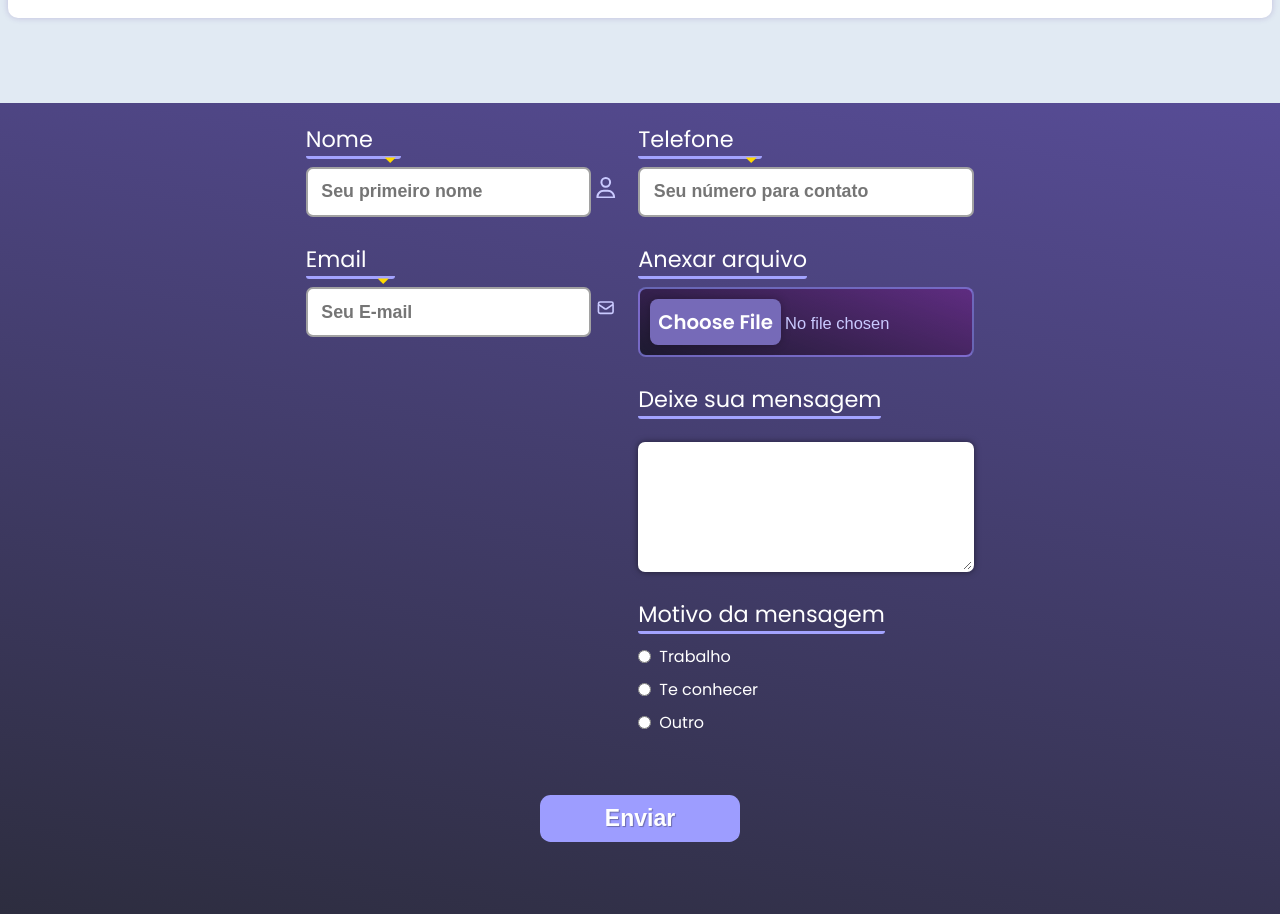
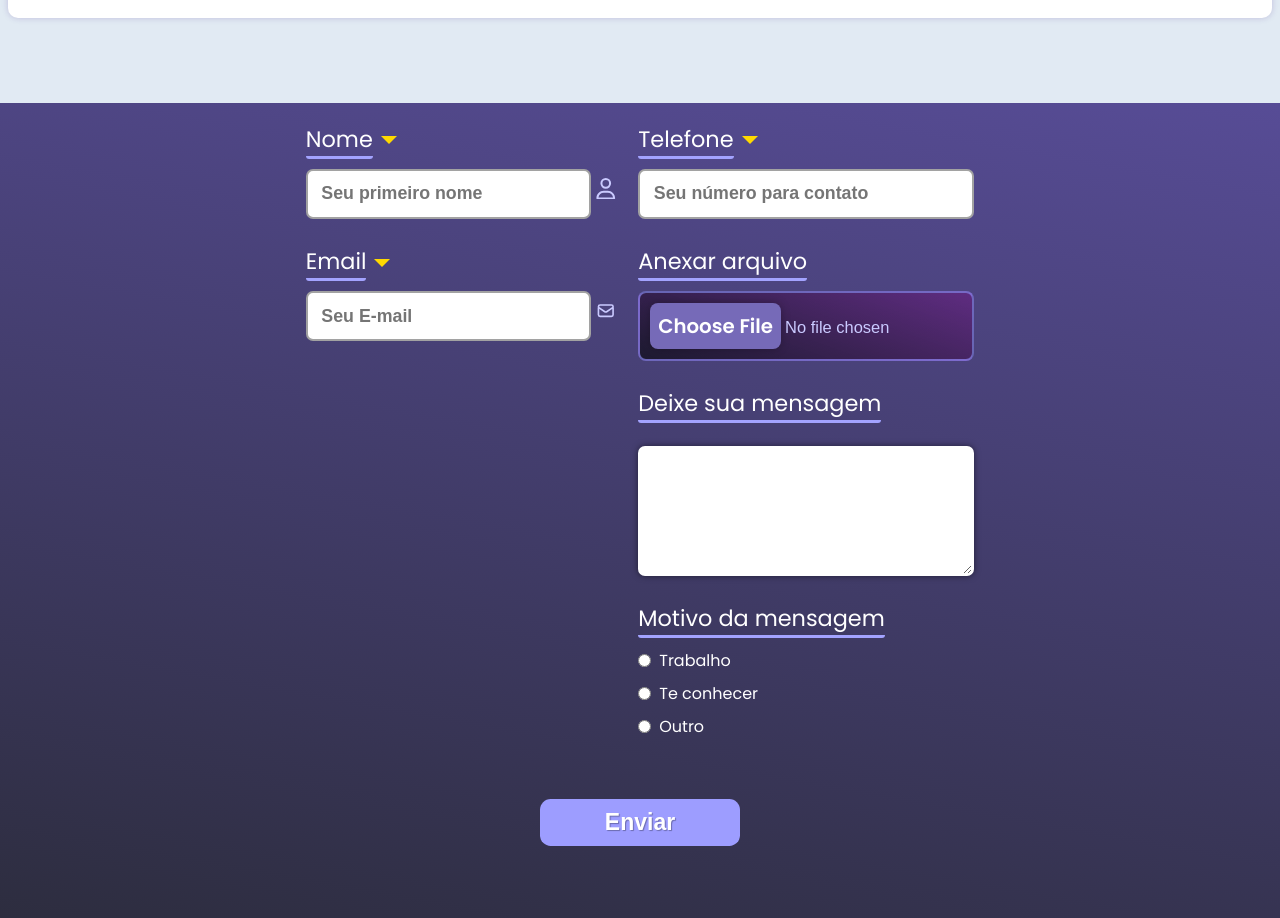
Before and after one commit to SantV7/formulario, a React (Vite) app: page / in a window 1280 px wide. Shown: the part 845-1763 px from the top of the page. Built offline with nearby package versions, Linux system fonts and the light colour scheme.

Commit message:
Adding effect on arrow indicator

```diff
--- a/src/components/Form.jsx
+++ b/src/components/Form.jsx
@@ -15,7 +15,8 @@ const Form = () => {
         {/* Primeira coluna */}
         <div className="input_data">
           <div className="label_position">
-            <label htmlFor="name_user">Nome <IoMdArrowDropdown className="icon_arrow_indicator" /></label>
+            <label htmlFor="name_user">Nome</label>
+            <IoMdArrowDropdown size={32} className="icon_arrow_indicator" />
           </div>
           <div className="input_display">
             <input
@@ -34,7 +35,8 @@ const Form = () => {
           </div>
 
           <div className="label_position">
-            <label htmlFor="email_user">Email <IoMdArrowDropdown className="icon_arrow_indicator" /></label>
+            <label htmlFor="email_user">Email</label>
+            <IoMdArrowDropdown size={32} className="icon_arrow_indicator" />
           </div>
           <div className="input_display">
             <input
@@ -55,7 +57,8 @@ const Form = () => {
 
         <div className="input_data">
           <div className="label_position">
-            <label htmlFor="cell_phone_input">Telefone <IoMdArrowDropdown className="icon_arrow_indicator" /></label>
+            <label htmlFor="cell_phone_input">Telefone</label>
+            <IoMdArrowDropdown size={32} className="icon_arrow_indicator" />
           </div>
           <div className="input_display">
             <input
--- a/src/styles/form/form.css
+++ b/src/styles/form/form.css
@@ -19,6 +19,7 @@ form {
 
 .label_position {
    display: flex;
+   align-items: center;
    margin-top: 10px;
 }
 
@@ -61,6 +62,7 @@ form {
 }
 
 .input_display input {
+   margin-top: 10px;
    font-size: 1.03em;
    border: 2px solid rgba(0, 0, 0, 0.363);
 }
@@ -157,5 +159,18 @@ input[type="file"] {
 
 .icon_arrow_indicator {
    color: rgb(255, 217, 0);
-   margin-bottom: -25px;
+   margin-bottom: -2.45px;
+   animation: arrow_indicator_move 1.2s infinite;
 }
+
+@keyframes arrow_indicator_move {
+   0% {
+      transform: translateY(0);
+   }
+   50% {
+      transform: translateY(1.5px);
+   }
+   100% {
+      transform: translateY(-1.5px);
+   }
+}
```
